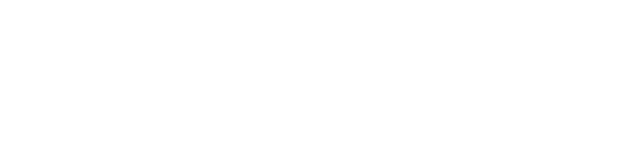
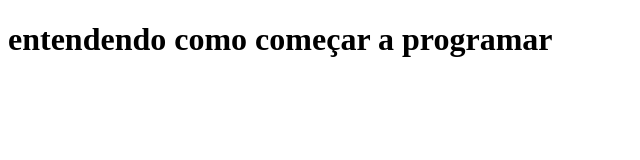
Before and after one commit to Oluar/luar, a plain HTML site: page public_html/index.html in a window 1280 px wide. Shown: the whole page, without its empty margins (0-640 px from the left). Drawn offline with Linux system fonts and the light colour scheme.

Commit message:
fazendo a primeira mudança no arquivo index.html

```diff
--- a/public_html/index.html
+++ b/public_html/index.html
@@ -7,6 +7,6 @@
     <title>Document</title>
 </head>
 <body>
-
+    <H1>entendendo como começar a programar</H1>
 </body>
 </html>
```
